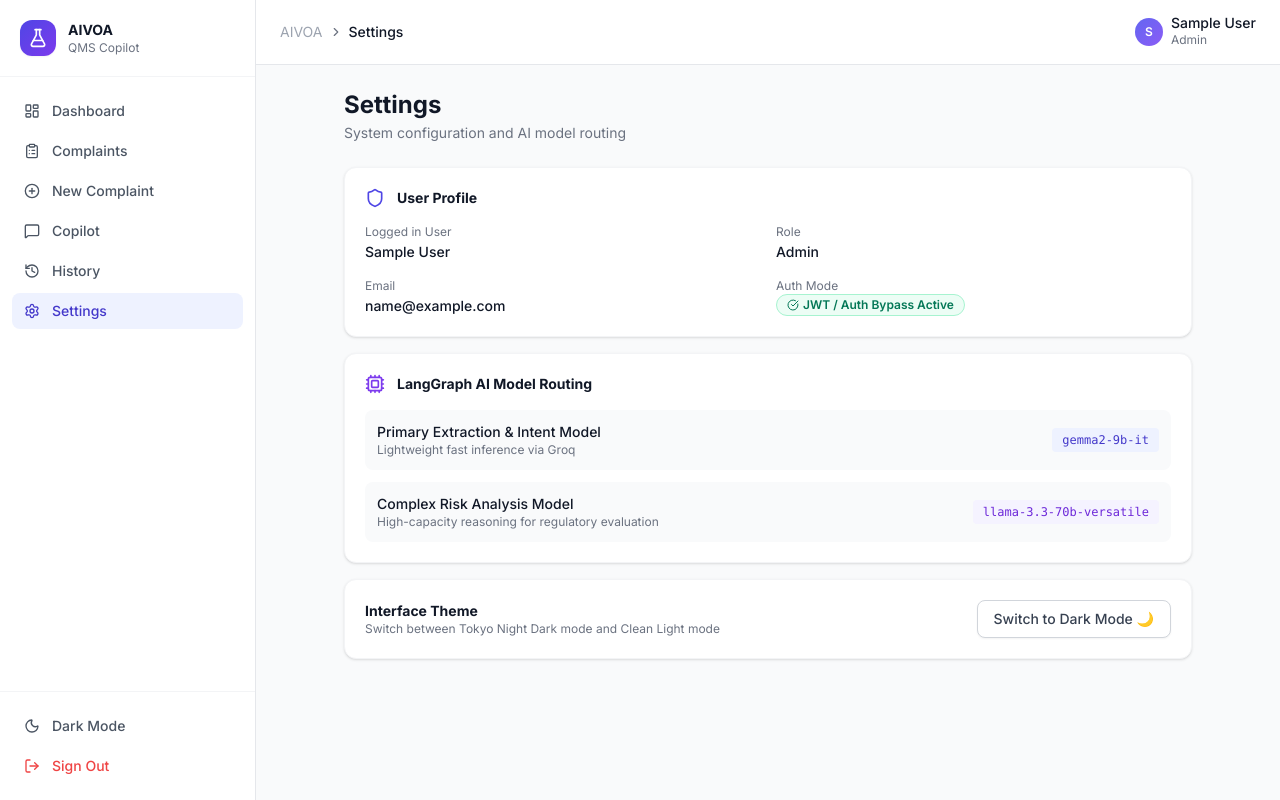
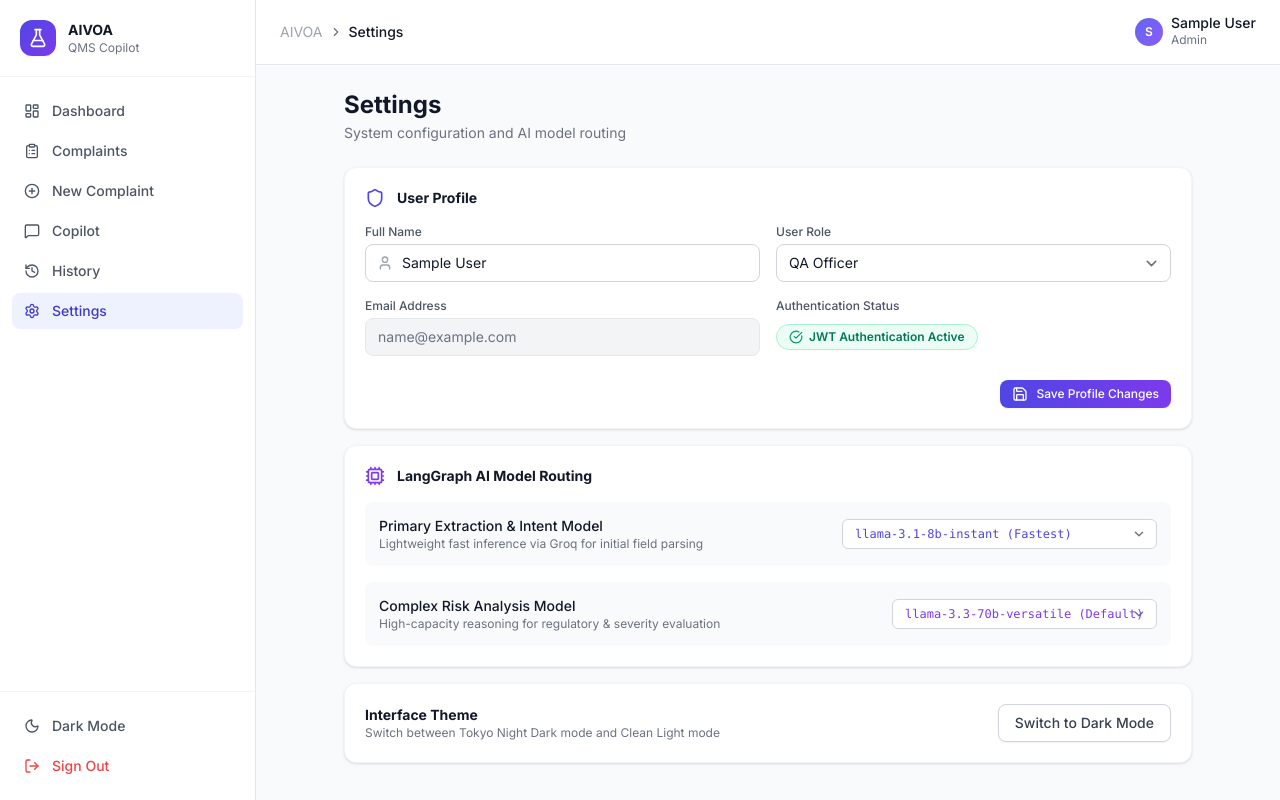
Before and after one commit to rizzit17/pharmassist, a React (Vite) app in the folder frontend/: page /settings in a window 1280 px wide. Built offline with nearby package versions, Linux system fonts and the light colour scheme; no server answers; sample sign-in values are in the browser's storage.

Commit message:
feat: enhance Settings page with editable user profile (name & role), model dropdown selector, and clean theme toggle

```diff
--- a/frontend/src/features/auth/authSlice.ts
+++ b/frontend/src/features/auth/authSlice.ts
@@ -29,6 +29,13 @@ const authSlice = createSlice({
       localStorage.setItem('aivoa_token', action.payload.token)
       localStorage.setItem('aivoa_user', JSON.stringify(action.payload.user))
     },
+    updateUser: (state, action: PayloadAction<{ name?: string; role?: string }>) => {
+      if (state.user) {
+        if (action.payload.name !== undefined) state.user.name = action.payload.name
+        if (action.payload.role !== undefined) state.user.role = action.payload.role
+        localStorage.setItem('aivoa_user', JSON.stringify(state.user))
+      }
+    },
     logout: (state) => {
       state.user = null
       state.token = null
@@ -42,5 +49,5 @@ const authSlice = createSlice({
   },
 })
 
-export const { setCredentials, logout, setLoading } = authSlice.actions
+export const { setCredentials, updateUser, logout, setLoading } = authSlice.actions
 export default authSlice.reducer
--- a/frontend/src/pages/SettingsPage.tsx
+++ b/frontend/src/pages/SettingsPage.tsx
@@ -1,13 +1,36 @@
-import React from 'react'
-import { Settings, Shield, Cpu, Database, Key, CheckCircle } from 'lucide-react'
+import React, { useState } from 'react'
+import { Shield, Cpu, CheckCircle, Save, User as UserIcon, Check } from 'lucide-react'
 import { useAppSelector, useAppDispatch } from '@/app/hooks'
 import { toggleTheme } from '@/features/settings/themeSlice'
+import { updateUser } from '@/features/auth/authSlice'
 import { Button } from '@/components/ui/Button'
 
 export default function SettingsPage() {
   const dispatch = useAppDispatch()
   const isDark = useAppSelector((s) => s.theme.isDark)
   const user = useAppSelector((s) => s.auth.user)
+
+  // Local state for profile form
+  const [name, setName] = useState(user?.name || 'Demo QA Officer')
+  const [role, setRole] = useState(user?.role || 'qa_officer')
+  const [savedSuccess, setSavedSuccess] = useState(false)
+
+  // Model selection state
+  const [primaryModel, setPrimaryModel] = useState(
+    localStorage.getItem('aivoa_primary_model') || 'llama-3.1-8b-instant'
+  )
+  const [secondaryModel, setSecondaryModel] = useState(
+    localStorage.getItem('aivoa_secondary_model') || 'llama-3.3-70b-versatile'
+  )
+
+  const handleSaveProfile = (e: React.FormEvent) => {
+    e.preventDefault()
+    dispatch(updateUser({ name, role }))
+    localStorage.setItem('aivoa_primary_model', primaryModel)
+    localStorage.setItem('aivoa_secondary_model', secondaryModel)
+    setSavedSuccess(true)
+    setTimeout(() => setSavedSuccess(false), 3000)
+  }
 
   return (
     <div className="p-6 max-w-4xl mx-auto space-y-6">
@@ -17,33 +40,91 @@ export default function SettingsPage() {
       </div>
 
       <div className="space-y-4">
-        {/* User Profile */}
+        {/* User Profile Settings */}
         <div className="card p-5">
-          <div className="flex items-center gap-3 mb-4">
+          <div className="flex items-center justify-between mb-4">
+            <div className="flex items-center gap-3">
               <Shield className="w-5 h-5 text-primary-600" />
               <h3 className="text-sm font-bold text-gray-900 dark:text-white">User Profile</h3>
             </div>
-          <div className="grid grid-cols-2 gap-4 text-sm">
+            {savedSuccess && (
+              <span className="inline-flex items-center gap-1.5 text-xs font-semibold px-2.5 py-1 rounded-full bg-emerald-50 text-emerald-700 border border-emerald-200">
+                <Check className="w-3.5 h-3.5 text-emerald-600" />
+                Profile Updated Successfully
+              </span>
+            )}
+          </div>
+
+          <form onSubmit={handleSaveProfile} className="space-y-4">
+            <div className="grid grid-cols-1 md:grid-cols-2 gap-4">
               <div>
-              <p className="text-xs text-gray-500">Logged in User</p>
-              <p className="font-medium text-gray-900 dark:text-white mt-0.5">{user?.name || 'Demo QA Officer'}</p>
+                <label className="block text-xs font-medium text-gray-600 dark:text-gray-400 mb-1">
+                  Full Name
+                </label>
+                <div className="relative">
+                  <UserIcon className="absolute left-3 top-1/2 -translate-y-1/2 w-4 h-4 text-gray-400" />
+                  <input
+                    type="text"
+                    value={name}
+                    onChange={(e) => setName(e.target.value)}
+                    className="w-full pl-9 pr-3 py-2 rounded-lg border border-gray-300 dark:border-dark-border bg-white dark:bg-dark-bg text-sm text-gray-900 dark:text-white focus:ring-2 focus:ring-primary-500 outline-none"
+                    placeholder="Enter your name"
+                  />
                 </div>
+              </div>
+
               <div>
-              <p className="text-xs text-gray-500">Role</p>
-              <p className="font-medium text-gray-900 dark:text-white mt-0.5 capitalize">{user?.role?.replace('_', ' ') || 'QA Officer'}</p>
+                <label className="block text-xs font-medium text-gray-600 dark:text-gray-400 mb-1">
+                  User Role
+                </label>
+                <select
+                  value={role}
+                  onChange={(e) => setRole(e.target.value)}
+                  className="w-full px-3 py-2 rounded-lg border border-gray-300 dark:border-dark-border bg-white dark:bg-dark-bg text-sm text-gray-900 dark:text-white focus:ring-2 focus:ring-primary-500 outline-none"
+                >
+                  <option value="qa_officer">QA Officer</option>
+                  <option value="qa_manager">QA Manager</option>
+                  <option value="regulatory_specialist">Regulatory Specialist</option>
+                  <option value="qa_inspector">QA Inspector</option>
+                </select>
               </div>
+
               <div>
-              <p className="text-xs text-gray-500">Email</p>
-              <p className="font-medium text-gray-900 dark:text-white mt-0.5">{user?.email || 'demo@aivoa.com'}</p>
+                <label className="block text-xs font-medium text-gray-600 dark:text-gray-400 mb-1">
+                  Email Address
+                </label>
+                <input
+                  type="email"
+                  disabled
+                  value={user?.email || 'demo@aivoa.com'}
+                  className="w-full px-3 py-2 rounded-lg border border-gray-200 dark:border-dark-border bg-gray-100 dark:bg-dark-border/40 text-sm text-gray-500 dark:text-gray-400 cursor-not-allowed"
+                />
               </div>
+
               <div>
-              <p className="text-xs text-gray-500">Auth Mode</p>
-              <span className="inline-flex items-center gap-1 text-xs font-semibold px-2.5 py-0.5 rounded-full bg-emerald-50 text-emerald-700 border border-emerald-200">
-                <CheckCircle className="w-3 h-3" />
-                JWT / Auth Bypass Active
+                <label className="block text-xs font-medium text-gray-600 dark:text-gray-400 mb-1">
+                  Authentication Status
+                </label>
+                <div className="h-[38px] flex items-center">
+                  <span className="inline-flex items-center gap-1.5 text-xs font-semibold px-3 py-1 rounded-full bg-emerald-50 text-emerald-700 border border-emerald-200">
+                    <CheckCircle className="w-3.5 h-3.5 text-emerald-600" />
+                    JWT Authentication Active
                   </span>
                 </div>
               </div>
+            </div>
+
+            <div className="flex justify-end pt-2">
+              <Button
+                type="submit"
+                variant="primary"
+                size="sm"
+                leftIcon={<Save className="w-4 h-4" />}
+              >
+                Save Profile Changes
+              </Button>
+            </div>
+          </form>
         </div>
 
         {/* AI Routing */}
@@ -52,20 +133,44 @@ export default function SettingsPage() {
             <Cpu className="w-5 h-5 text-violet-600" />
             <h3 className="text-sm font-bold text-gray-900 dark:text-white">LangGraph AI Model Routing</h3>
           </div>
-          <div className="space-y-3 text-sm">
-            <div className="flex items-center justify-between p-3 bg-gray-50 dark:bg-dark-bg rounded-lg">
+          <div className="space-y-4 text-sm">
+            <div className="flex flex-col sm:flex-row sm:items-center justify-between p-3.5 bg-gray-50 dark:bg-dark-bg rounded-lg gap-3">
               <div>
                 <p className="font-medium text-gray-900 dark:text-white">Primary Extraction &amp; Intent Model</p>
-                <p className="text-xs text-gray-500">Lightweight fast inference via Groq</p>
+                <p className="text-xs text-gray-500">Lightweight fast inference via Groq for initial field parsing</p>
               </div>
-              <span className="font-mono text-xs bg-primary-50 dark:bg-primary-950 text-primary-700 px-2.5 py-1 rounded">gemma2-9b-it</span>
+              <select
+                value={primaryModel}
+                onChange={(e) => {
+                  setPrimaryModel(e.target.value)
+                  localStorage.setItem('aivoa_primary_model', e.target.value)
+                }}
+                className="font-mono text-xs bg-white dark:bg-dark-surface border border-gray-300 dark:border-dark-border text-primary-600 dark:text-dark-accent px-3 py-1.5 rounded-md focus:ring-2 focus:ring-primary-500 outline-none"
+              >
+                <option value="llama-3.1-8b-instant">llama-3.1-8b-instant (Fastest)</option>
+                <option value="gemma2-9b-it">gemma2-9b-it (Google Gemma)</option>
+                <option value="llama-3.3-70b-versatile">llama-3.3-70b-versatile (High Precision)</option>
+                <option value="mixtral-8x7b-32768">mixtral-8x7b-32768 (MoE Architecture)</option>
+              </select>
             </div>
-            <div className="flex items-center justify-between p-3 bg-gray-50 dark:bg-dark-bg rounded-lg">
+
+            <div className="flex flex-col sm:flex-row sm:items-center justify-between p-3.5 bg-gray-50 dark:bg-dark-bg rounded-lg gap-3">
               <div>
                 <p className="font-medium text-gray-900 dark:text-white">Complex Risk Analysis Model</p>
-                <p className="text-xs text-gray-500">High-capacity reasoning for regulatory evaluation</p>
+                <p className="text-xs text-gray-500">High-capacity reasoning for regulatory &amp; severity evaluation</p>
               </div>
-              <span className="font-mono text-xs bg-violet-50 dark:bg-violet-950 text-violet-700 px-2.5 py-1 rounded">llama-3.3-70b-versatile</span>
+              <select
+                value={secondaryModel}
+                onChange={(e) => {
+                  setSecondaryModel(e.target.value)
+                  localStorage.setItem('aivoa_secondary_model', e.target.value)
+                }}
+                className="font-mono text-xs bg-white dark:bg-dark-surface border border-gray-300 dark:border-dark-border text-violet-600 dark:text-violet-400 px-3 py-1.5 rounded-md focus:ring-2 focus:ring-violet-500 outline-none"
+              >
+                <option value="llama-3.3-70b-versatile">llama-3.3-70b-versatile (Default)</option>
+                <option value="llama-3.1-70b-versatile">llama-3.1-70b-versatile</option>
+                <option value="llama-3.1-8b-instant">llama-3.1-8b-instant</option>
+              </select>
             </div>
           </div>
         </div>
@@ -77,7 +182,7 @@ export default function SettingsPage() {
             <p className="text-xs text-gray-500">Switch between Tokyo Night Dark mode and Clean Light mode</p>
           </div>
           <Button variant="secondary" onClick={() => dispatch(toggleTheme())}>
-            {isDark ? 'Switch to Light Mode ☀️' : 'Switch to Dark Mode 🌙'}
+            {isDark ? 'Switch to Light Mode' : 'Switch to Dark Mode'}
           </Button>
         </div>
       </div>
```
Lines whose indentation alone changed are shown as unchanged.
